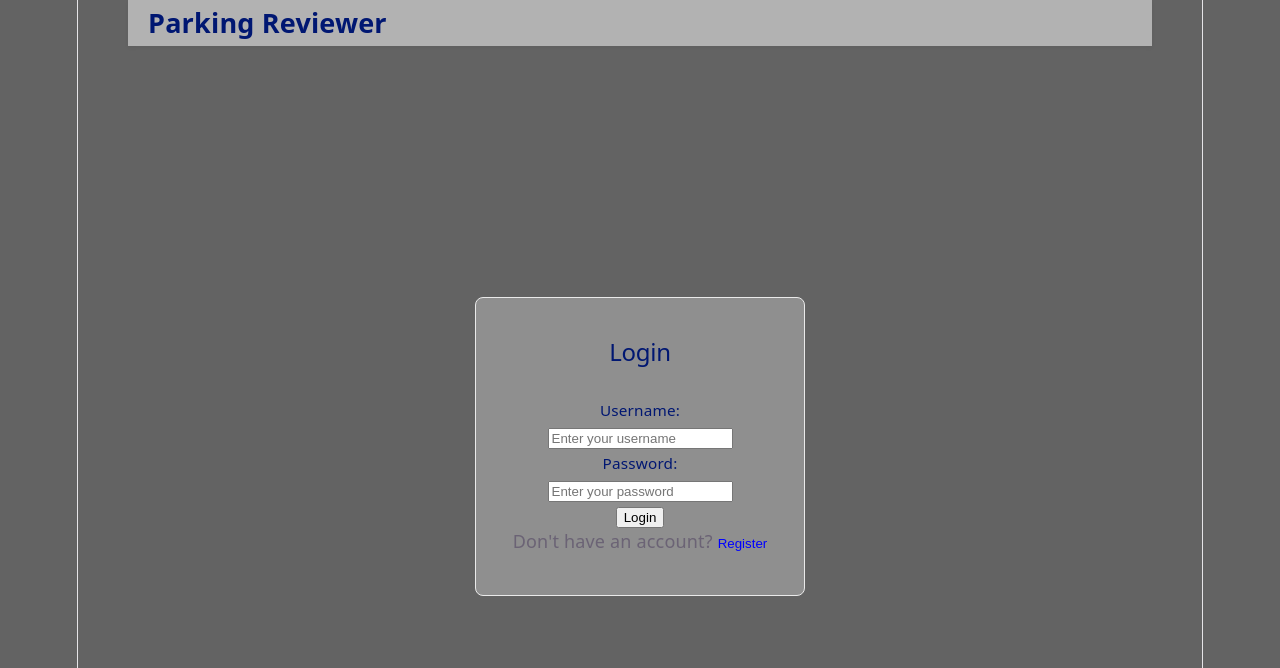
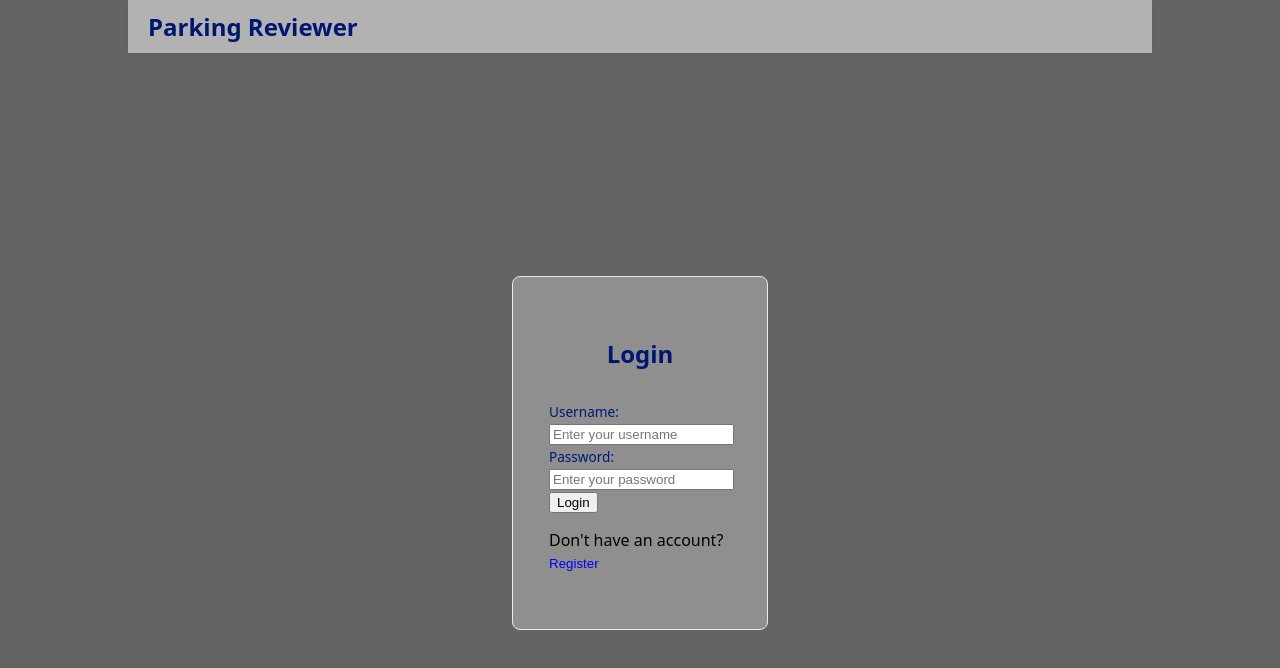
Before and after one commit to phiH007/Parking-Reviewer, a React (Vite) app in the folder frontend/: page / in a window 1280 px wide. Shown: the top 668 px of the page. Built offline with nearby package versions, Linux system fonts and the light colour scheme.

Commit message:
split css

```diff
--- a/frontend/src/App.css
+++ b/frontend/src/App.css
@@ -1,10 +1,3 @@
-/* src/App.css */
-body {
-  margin: 0;
-  font-family: system-ui, -apple-system, BlinkMacSystemFont, 'Segoe UI', Roboto, Oxygen, Ubuntu, Cantarell, 'Open Sans', 'Helvetica Neue', sans-serif;
-  background-color: #636363;
-}
-
 .app-container {
   display: flex;
   flex-direction: column;
@@ -13,126 +6,8 @@
   align-self: center;
 }
 
-/* 1. Header Styles */
-.header {
-  background-color: #b2b2b2;
-  color: #333;
-  padding: 10px 20px;
-  display: flex;
-  justify-content: space-between;
-  align-items: center;
-  box-shadow: 0 2px 4px rgba(0,0,0,0.05);
-  z-index: 10;
-}
-
-.header-logo {
-  font-size: 1.5rem;
-  font-weight: bold;
-  color: #001772;
-}
-
-.header-nav {
-  display: flex;
-  gap: 15px;
-}
-
-.header-nav a {
-  text-decoration: none;
-  color: #555;
-  font-size: 0.9rem;
-}
-
-/* 2. Content Layout (Sidebar + Main) */
 .content-layout {
   display: flex;
   flex: 1;
   overflow: hidden;
 }
-
-/* 3. Sidebar Styles */
-.sidebar {
-  width: 200px;
-  background-color: #1e293b;
-  color: #fff;
-  display: flex;
-  flex-direction: column;
-  padding: 20px 0;
-  box-shadow: 2px 0 5px rgba(0,0,0,0.1);
-}
-
-.sidebar-item {
-  padding: 15px 25px;
-  cursor: pointer;
-  transition: background-color 0.2s;
-  display: flex;
-  align-items: center;
-  gap: 10px;
-}
-
-.sidebar-item:hover {
-  background-color: #334155;
-}
-
-.sidebar-item.active {
-  background-color: #007bff;
-}
-
-/* 4. MainContent Styles */
-.main-content {
-  flex: 1;
-  background-color: #f4f7f6;
-  padding: 30px;
-  overflow-y: auto;
-}
-
-.card-container {
-  display: grid;
-  grid-template-columns: repeat(auto-fill, minmax(300px, 1fr));
-  gap: 20px;
-}
-
-.main-card {
-  background-color: #fff;
-  border-radius: 8px;
-  padding: 20px;
-  box-shadow: 0 2px 10px rgba(0,0,0,0.08);
-  border: 1px solid #eaeaea;
-}
-
-.main-card img {
-  width: 100%;
-  height: 180px;
-  object-fit: cover;
-  border-radius: 4px;
-  display: block;
-}
-
-/* 5. Login Styles */
-.login-container {
-  display: flex;
-  justify-content: center;
-  align-items: center;
-  height: 100vh;
-  margin: auto;
-}
-
-.login-box {
-  background-color: hsl(0, 0%, 56%);
-  border-radius: 8px;
-  padding: 40px 36px;
-  width: 20vw;
-  max-width: 400px;
-  border: 1px solid #eaeaea;
-}
-
-.login-box h2 {
-  margin-bottom: 30px;
-  color: #001772;
-  text-align: center;
-}
-
-.login-box label {
-  font-size: 0.85rem;
-  color: #001772;
-;
-}
--- /dev/null
+++ b/frontend/src/components/header.css
@@ -0,0 +1,27 @@
+.header {
+  background-color: #b2b2b2;
+  color: #333;
+  padding: 10px 20px;
+  display: flex;
+  justify-content: space-between;
+  align-items: center;
+  box-shadow: 0 2px 4px rgba(0,0,0,0.05);
+  z-index: 10;
+}
+
+.header-logo {
+  font-size: 1.5rem;
+  font-weight: bold;
+  color: #001772;
+}
+
+.header-nav {
+  display: flex;
+  gap: 15px;
+}
+
+.header-nav a {
+  text-decoration: none;
+  color: #555;
+  font-size: 0.9rem;
+}
--- a/frontend/src/components/header.jsx
+++ b/frontend/src/components/header.jsx
@@ -1,4 +1,5 @@
 import React from 'react';
+import './header.css';
 
 const Header = ({ user, onLogout }) => {
   return (
--- /dev/null
+++ b/frontend/src/components/login.css
@@ -0,0 +1,27 @@
+.login-container {
+  display: flex;
+  justify-content: center;
+  align-items: center;
+  height: 100vh;
+  margin: auto;
+}
+
+.login-box {
+  background-color: hsl(0, 0%, 56%);
+  border-radius: 8px;
+  padding: 40px 36px;
+  width: 20vw;
+  max-width: 400px;
+  border: 1px solid #eaeaea;
+}
+
+.login-box h2 {
+  margin-bottom: 30px;
+  color: #001772;
+  text-align: center;
+}
+
+.login-box label {
+  font-size: 0.85rem;
+  color: #001772;
+}
--- a/frontend/src/components/login.jsx
+++ b/frontend/src/components/login.jsx
@@ -1,4 +1,5 @@
 import { useState } from 'react';
+import './login.css';
 
 const Login = ({ onLogin }) => {
     const [isRegister, setIsRegister] = useState(false);
--- /dev/null
+++ b/frontend/src/components/main.css
@@ -0,0 +1,28 @@
+.main-content {
+  flex: 1;
+  background-color: #f4f7f6;
+  padding: 30px;
+  overflow-y: auto;
+}
+
+.card-container {
+  display: grid;
+  grid-template-columns: repeat(auto-fill, minmax(300px, 1fr));
+  gap: 20px;
+}
+
+.main-card {
+  background-color: #fff;
+  border-radius: 8px;
+  padding: 20px;
+  box-shadow: 0 2px 10px rgba(0,0,0,0.08);
+  border: 1px solid #eaeaea;
+}
+
+.main-card img {
+  width: 100%;
+  height: 180px;
+  object-fit: cover;
+  border-radius: 4px;
+  display: block;
+}
--- a/frontend/src/components/main.jsx
+++ b/frontend/src/components/main.jsx
@@ -1,4 +1,5 @@
 import React from 'react';
+import './main.css';
 import nissanAltima from '../assets/2025-nissan-altima.jpg';
 
 const Main = () => {
--- /dev/null
+++ b/frontend/src/components/sidebar.css
@@ -0,0 +1,26 @@
+.sidebar {
+  width: 200px;
+  background-color: #1e293b;
+  color: #fff;
+  display: flex;
+  flex-direction: column;
+  padding: 20px 0;
+  box-shadow: 2px 0 5px rgba(0,0,0,0.1);
+}
+
+.sidebar-item {
+  padding: 15px 25px;
+  cursor: pointer;
+  transition: background-color 0.2s;
+  display: flex;
+  align-items: center;
+  gap: 10px;
+}
+
+.sidebar-item:hover {
+  background-color: #334155;
+}
+
+.sidebar-item.active {
+  background-color: #007bff;
+}
--- a/frontend/src/components/sidebar.jsx
+++ b/frontend/src/components/sidebar.jsx
@@ -1,4 +1,5 @@
 import React from 'react';
+import './sidebar.css';
 
 const Sidebar = () => {
   return (
--- a/frontend/src/index.css
+++ b/frontend/src/index.css
@@ -1,111 +1,15 @@
-:root {
-  --text: #6b6375;
-  --text-h: #08060d;
-  --bg: #fff;
-  --border: #e5e4e7;
-  --code-bg: #f4f3ec;
-  --accent: #aa3bff;
-  --accent-bg: rgba(170, 59, 255, 0.1);
-  --accent-border: rgba(170, 59, 255, 0.5);
-  --social-bg: rgba(244, 243, 236, 0.5);
-  --shadow:
-    rgba(0, 0, 0, 0.1) 0 10px 15px -3px, rgba(0, 0, 0, 0.05) 0 4px 6px -2px;
-
-  --sans: system-ui, 'Segoe UI', Roboto, sans-serif;
-  --heading: system-ui, 'Segoe UI', Roboto, sans-serif;
-  --mono: ui-monospace, Consolas, monospace;
-
-  font: 18px/145% var(--sans);
-  letter-spacing: 0.18px;
-  color-scheme: light dark;
-  color: var(--text);
-  background: var(--bg);
-  font-synthesis: none;
-  text-rendering: optimizeLegibility;
-  -webkit-font-smoothing: antialiased;
-  -moz-osx-font-smoothing: grayscale;
-
-  @media (max-width: 1024px) {
-    font-size: 16px;
-  }
-}
-
-@media (prefers-color-scheme: dark) {
-  :root {
-    --text: #9ca3af;
-    --text-h: #f3f4f6;
-    --bg: #16171d;
-    --border: #2e303a;
-    --code-bg: #1f2028;
-    --accent: #c084fc;
-    --accent-bg: rgba(192, 132, 252, 0.15);
-    --accent-border: rgba(192, 132, 252, 0.5);
-    --social-bg: rgba(47, 48, 58, 0.5);
-    --shadow:
-      rgba(0, 0, 0, 0.4) 0 10px 15px -3px, rgba(0, 0, 0, 0.25) 0 4px 6px -2px;
-  }
-
-  #social .button-icon {
-    filter: invert(1) brightness(2);
-  }
+*, *::before, *::after {
+  box-sizing: border-box;
 }
 
 body {
   margin: 0;
+  font-family: system-ui, -apple-system, BlinkMacSystemFont, 'Segoe UI', Roboto, Oxygen, Ubuntu, Cantarell, 'Open Sans', 'Helvetica Neue', sans-serif;
+  background-color: #636363;
 }
 
 #root {
-  width: 1126px;
-  max-width: 100%;
-  margin: 0 auto;
-  text-align: center;
-  border-inline: 1px solid var(--border);
-  min-height: 100svh;
   display: flex;
   flex-direction: column;
-  box-sizing: border-box;
+  min-height: 100vh;
 }
-
-h1,
-h2 {
-  font-family: var(--heading);
-  font-weight: 500;
-  color: var(--text-h);
-}
-
-h1 {
-  font-size: 56px;
-  letter-spacing: -1.68px;
-  margin: 32px 0;
-  @media (max-width: 1024px) {
-    font-size: 36px;
-    margin: 20px 0;
-  }
-}
-h2 {
-  font-size: 24px;
-  line-height: 118%;
-  letter-spacing: -0.24px;
-  margin: 0 0 8px;
-  @media (max-width: 1024px) {
-    font-size: 20px;
-  }
-}
-p {
-  margin: 0;
-}
-
-code,
-.counter {
-  font-family: var(--mono);
-  display: inline-flex;
-  border-radius: 4px;
-  color: var(--text-h);
-}
-
-code {
-  font-size: 15px;
-  line-height: 135%;
-  padding: 4px 8px;
-  background: var(--code-bg);
-}
```
